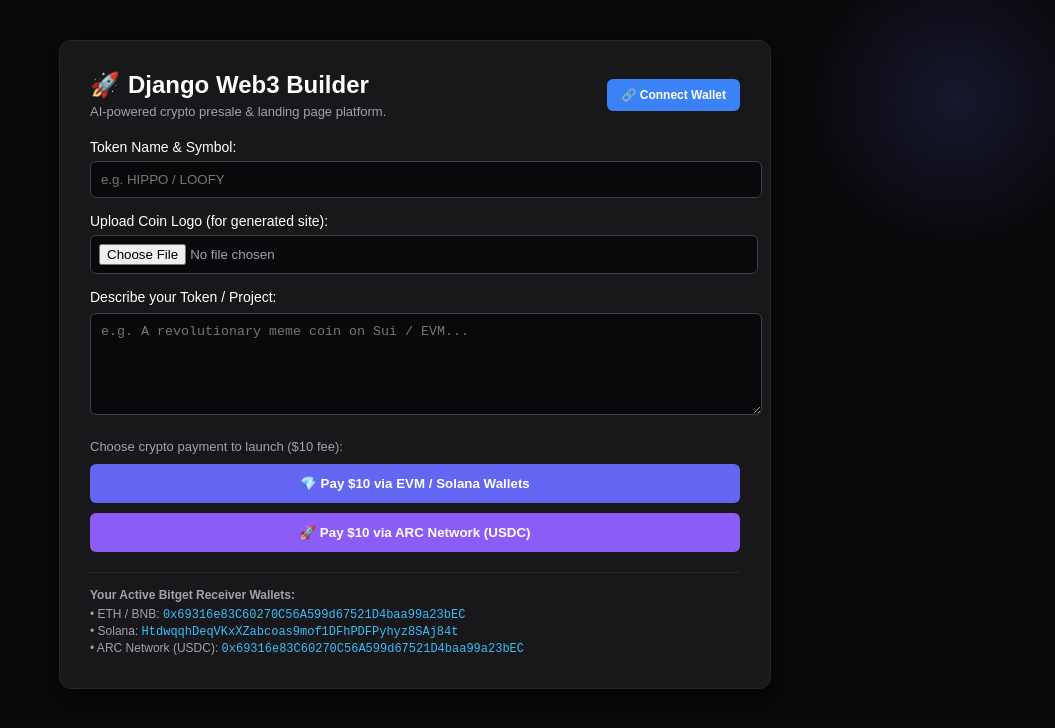
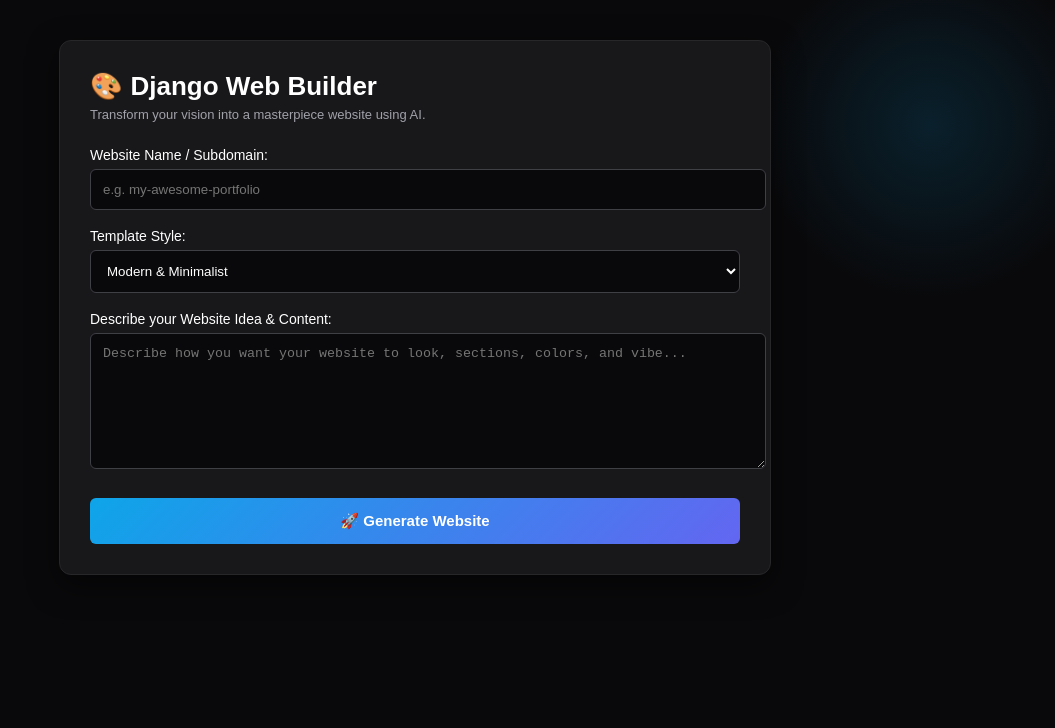
Before and after one commit to mougariam-cmyk/django-builder, a Next.js app: page /create in a window 1280 px wide. Shown: the top 728 px of the page, without its empty margins (225-1280 px from the left). Built offline with nearby package versions, Linux system fonts and the light colour scheme.

Commit message:
Update page.tsx

```diff
--- a/app/create/page.tsx
+++ b/app/create/page.tsx
@@ -2,41 +2,16 @@
 
 import { useState } from 'react';
 
-export default function CreatePage() {
-  const [prompt, setPrompt] = useState('');
-  const [tokenName, setTokenName] = useState('');
-  const [logoFile, setLogoFile] = useState<File | null>(null);
-  const [walletConnected, setWalletConnected] = useState(false);
-  const [userWalletAddress, setUserWalletAddress] = useState('');
+export default function CreateWebsitePage() {
+  const [siteName, setSiteName] = useState('');
+  const [sitePrompt, setSitePrompt] = useState('');
+  const [templateStyle, setTemplateStyle] = useState('modern');
   const [loading, setLoading] = useState(false);
   const [result, setResult] = useState<any>(null);
 
-  // عناوين محافظ Bitget الخاصة بك للاستقبال
-  const EVM_WALLET = "0x69316e83C60270C56A599d67521D4baa99a23bEC"; // Ethereum & BNB
-  const SOL_WALLET = "HtdwqqhDeqVKxXZabcoas9mof1DFhPDFPyhyz8SAj84t"; // Solana
-  const ARC_USDC_WALLET = "0x69316e83C60270C56A599d67521D4baa99a23bEC"; // ARC Network (USDC)
-
-  const handleConnectWallet = async () => {
-    if (typeof window !== 'undefined' && (window as any).ethereum) {
-      try {
-        const accounts = await (window as any).ethereum.request({ method: 'eth_requestAccounts' });
-        setUserWalletAddress(accounts[0]);
-        setWalletConnected(true);
-      } catch (err) {
-        alert('Connection rejected by user.');
-      }
-    } else {
-      const simulatedWallet = prompt("Enter your wallet address manually or use Trust/Binance Wallet via DApp browser:", "0x...");
-      if (simulatedWallet) {
-        setUserWalletAddress(simulatedWallet);
-        setWalletConnected(true);
-      }
-    }
-  };
-
-  const handleGenerate = async (paymentMethod: string) => {
-    if (!tokenName || !prompt) {
-      alert('Please fill in token name and description.');
+  const handleGenerateWebsite = async () => {
+    if (!siteName || !sitePrompt) {
+      alert('Please fill in the website name and description.');
       return;
     }
 
@@ -46,17 +21,17 @@
         method: 'POST',
         headers: { 'Content-Type': 'application/json' },
         body: JSON.stringify({
-          prompt,
-          tokenName,
-          hasLogo: !!logoFile,
-          paymentMethod,
-          userWallet: userWalletAddress
+          subdomain: siteName.toLowerCase().replace(/\s+/g, '-'),
+          tokenName: siteName,
+          ticker: 'SITE',
+          prompt: sitePrompt,
+          template: templateStyle
         }),
       });
       const data = await res.json();
       setResult(data);
     } catch (err) {
-      alert('Error generating landing page');
+      alert('Error generating website.');
     }
     setLoading(false);
   };
@@ -64,14 +39,14 @@
   return (
     <main style={{ minHeight: '100vh', backgroundColor: '#09090b', color: '#fff', padding: '40px', fontFamily: 'sans-serif', position: 'relative', overflow: 'hidden' }}>
 
-      {/* تأثير توهج خلفية المنصة */}
+      {/* تأثير خلفية إبداعي وعصري */}
       <div style={{
         position: 'absolute',
         top: '-50px',
         right: '-50px',
-        width: '300px',
-        height: '300px',
-        background: 'radial-gradient(circle, rgba(99, 102, 241, 0.15) 0%, rgba(9, 9, 11, 0) 70%)',
+        width: '350px',
+        height: '350px',
+        background: 'radial-gradient(circle, rgba(14, 165, 233, 0.15) 0%, rgba(9, 9, 11, 0) 70%)',
         zIndex: 0,
         pointerEvents: 'none',
         borderRadius: '50%'
@@ -79,84 +54,59 @@
 
       <div style={{ maxWidth: '650px', margin: '0 auto', background: '#18181b', padding: '30px', borderRadius: '12px', border: '1px solid #27272a', position: 'relative', zIndex: 1, boxShadow: '0 10px 30px rgba(0,0,0,0.5)' }}>
 
-        <div style={{ display: 'flex', justifyContent: 'space-between', alignItems: 'center', marginBottom: '20px', flexWrap: 'wrap', gap: '10px' }}>
-          <div>
-            <h1 style={{ fontSize: '24px', margin: 0, display: 'flex', alignItems: 'center', gap: '8px' }}>
-              <span>🚀</span> Django Web3 Builder
-            </h1>
-            <p style={{ color: '#a1a1aa', fontSize: '13px', margin: '5px 0 0 0' }}>AI-powered crypto presale & landing page platform.</p>
-          </div>
-          <button
-            onClick={handleConnectWallet}
-            style={{ padding: '9px 14px', background: walletConnected ? '#10b981' : '#3b82f6', color: '#fff', border: 'none', borderRadius: '6px', fontSize: '12px', fontWeight: 'bold', cursor: 'pointer' }}
-          >
-            {walletConnected ? `✅ ${userWalletAddress.substring(0, 6)}...` : '🔗 Connect Wallet'}
-          </button>
+        <div style={{ marginBottom: '25px' }}>
+          <h1 style={{ fontSize: '26px', margin: 0, display: 'flex', alignItems: '10px', gap: '8px' }}>
+            <span>🎨</span> Django Web Builder
+          </h1>
+          <p style={{ color: '#a1a1aa', fontSize: '13px', margin: '5px 0 0 0' }}>Transform your vision into a masterpiece website using AI.</p>
         </div>
 
-        <div style={{ marginBottom: '15px' }}>
-          <label style={{ display: 'block', marginBottom: '6px', fontSize: '14px' }}>Token Name & Symbol:</label>
+        <div style={{ marginBottom: '18px' }}>
+          <label style={{ display: 'block', marginBottom: '6px', fontSize: '14px', fontWeight: '500' }}>Website Name / Subdomain:</label>
           <input
             type="text"
-            value={tokenName}
-            onChange={(e) => setTokenName(e.target.value)}
-            placeholder="e.g. HIPPO / LOOFY"
-            style={{ width: '100%', background: '#09090b', border: '1px solid #3f3f46', color: '#fff', padding: '10px', borderRadius: '6px' }}
+            value={siteName}
+            onChange={(e) => setSiteName(e.target.value)}
+            placeholder="e.g. my-awesome-portfolio"
+            style={{ width: '100%', background: '#09090b', border: '1px solid #3f3f46', color: '#fff', padding: '12px', borderRadius: '6px', outline: 'none' }}
           />
         </div>
 
-        <div style={{ marginBottom: '15px' }}>
-          <label style={{ display: 'block', marginBottom: '6px', fontSize: '14px' }}>Upload Coin Logo (for generated site):</label>
-          <input
-            type="file"
-            accept="image/*"
-            onChange={(e) => e.target.files && setLogoFile(e.target.files[0])}
-            style={{ width: '100%', background: '#09090b', border: '1px solid #3f3f46', color: '#a1a1aa', padding: '8px', borderRadius: '6px' }}
-          />
-          {logoFile && <p style={{ color: '#4ade80', fontSize: '12px', marginTop: '4px' }}>Logo Selected: {logoFile.name}</p>}
+        <div style={{ marginBottom: '18px' }}>
+          <label style={{ display: 'block', marginBottom: '6px', fontSize: '14px', fontWeight: '500' }}>Template Style:</label>
+          <select
+            value={templateStyle}
+            onChange={(e) => setTemplateStyle(e.target.value)}
+            style={{ width: '100%', background: '#09090b', border: '1px solid #3f3f46', color: '#fff', padding: '12px', borderRadius: '6px', outline: 'none' }}
+          >
+            <option value="modern">Modern & Minimalist</option>
+            <option value="creative">Creative & Artistic (Masterpiece)</option>
+            <option value="business">Professional Business</option>
+          </select>
         </div>
 
-        <div style={{ marginBottom: '20px' }}>
-          <label style={{ display: 'block', marginBottom: '8px', fontSize: '14px' }}>Describe your Token / Project:</label>
+        <div style={{ marginBottom: '25px' }}>
+          <label style={{ display: 'block', marginBottom: '6px', fontSize: '14px', fontWeight: '500' }}>Describe your Website Idea & Content:</label>
           <textarea
-            value={prompt}
-            onChange={(e) => setPrompt(e.target.value)}
-            placeholder="e.g. A revolutionary meme coin on Sui / EVM..."
-            style={{ width: '100%', height: '80px', background: '#09090b', border: '1px solid #3f3f46', color: '#fff', padding: '10px', borderRadius: '6px' }}
+            value={sitePrompt}
+            onChange={(e) => setSitePrompt(e.target.value)}
+            placeholder="Describe how you want your website to look, sections, colors, and vibe..."
+            style={{ width: '100%', height: '110px', background: '#09090b', border: '1px solid #3f3f46', color: '#fff', padding: '12px', borderRadius: '6px', outline: 'none', resize: 'vertical' }}
           />
         </div>
 
-        <div style={{ display: 'flex', flexDirection: 'column', gap: '10px', marginBottom: '20px' }}>
-          <p style={{ fontSize: '13px', color: '#a1a1aa', margin: 0 }}>Choose crypto payment to launch ($10 fee):</p>
-
-          <button
-            onClick={() => handleGenerate('crypto_evm_sol')}
-            disabled={loading}
-            style={{ width: '100%', padding: '12px', background: '#6366f1', color: '#fff', border: 'none', borderRadius: '6px', fontWeight: 'bold', cursor: 'pointer' }}
-          >
-            {loading ? 'Processing...' : '💎 Pay $10 via EVM / Solana Wallets'}
-          </button>
-
-          <button
-            onClick={() => handleGenerate('crypto_arc_usdc')}
-            disabled={loading}
-            style={{ width: '100%', padding: '12px', background: '#8b5cf6', color: '#fff', border: 'none', borderRadius: '6px', fontWeight: 'bold', cursor: 'pointer' }}
-          >
-            🚀 Pay $10 via ARC Network (USDC)
-          </button>
-        </div>
-
-        <div style={{ borderTop: '1px solid #27272a', paddingTop: '15px', fontSize: '12px', color: '#a1a1aa' }}>
-          <p style={{ margin: '0 0 5px 0' }}><strong>Your Active Bitget Receiver Wallets:</strong></p>
-          <p style={{ margin: '2px 0' }}>• ETH / BNB: <code style={{ color: '#38bdf8' }}>{EVM_WALLET}</code></p>
-          <p style={{ margin: '2px 0' }}>• Solana: <code style={{ color: '#38bdf8' }}>{SOL_WALLET}</code></p>
-          <p style={{ margin: '2px 0' }}>• ARC Network (USDC): <code style={{ color: '#38bdf8' }}>{ARC_USDC_WALLET}</code></p>
-        </div>
+        <button
+          onClick={handleGenerateWebsite}
+          disabled={loading}
+          style={{ width: '100%', padding: '14px', background: 'linear-gradient(135deg, #0ea5e9 0%, #6366f1 100%)', color: '#fff', border: 'none', borderRadius: '6px', fontWeight: 'bold', fontSize: '15px', cursor: 'pointer', transition: 'opacity 0.2s' }}
+        >
+          {loading ? '✨ Crafting your masterpiece website...' : '🚀 Generate Website'}
+        </button>
 
         {result && (
-          <div style={{ marginTop: '20px', background: '#27272a', padding: '15px', borderRadius: '6px' }}>
-            <h3 style={{ color: '#4ade80', marginBottom: '5px' }}>Success!</h3>
-            <p style={{ margin: 0, fontSize: '14px' }}>{result.message || 'Your crypto presale page has been successfully built!'}</p>
+          <div style={{ marginTop: '20px', background: '#27272a', padding: '15px', borderRadius: '6px', border: '1px solid #3f3f46' }}>
+            <h3 style={{ color: '#4ade80', marginBottom: '5px', fontSize: '16px' }}>✨ Website Generated Successfully!</h3>
+            <p style={{ margin: 0, fontSize: '14px', color: '#d4d4d8' }}>{result.message || 'Your website has been successfully built and saved.'}</p>
           </div>
         )}
       </div>
```
